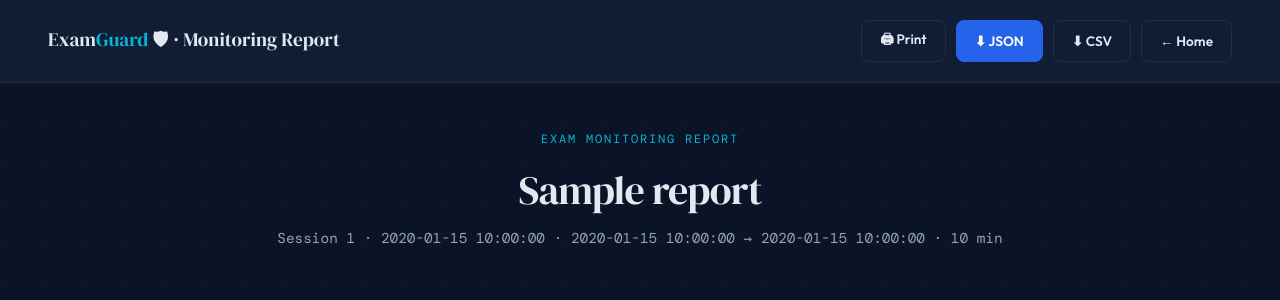
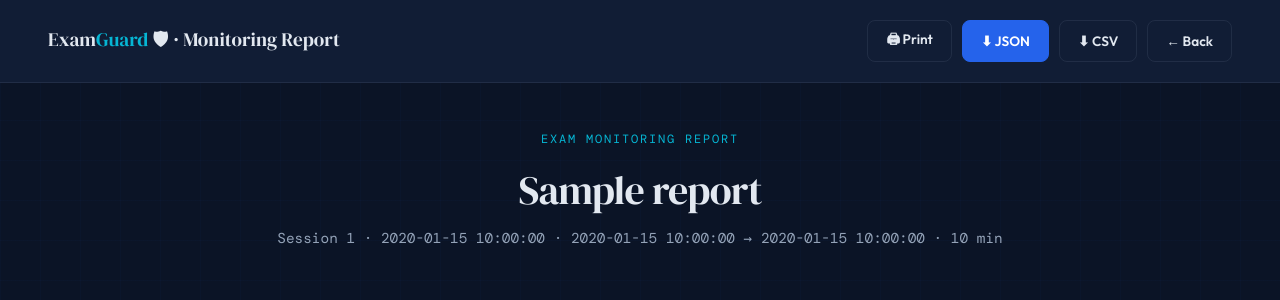
Before and after one commit to Jemuel111/Exam-Guard, a Flask app: template templates/report.html in a window 1280 px wide. Shown: the top 300 px of the page. Run offline with Flask 3, Linux system fonts and the light colour scheme; the template is opened without the code that fills it: most values are stand-ins (such as "Sample title", 1, 10 or a date in 2020).

Commit message:
fix home button

```diff
--- a/templates/report.html
+++ b/templates/report.html
@@ -125,7 +125,7 @@
       <button class="btn-action" onclick="window.print()">🖨 Print</button>
       <button class="btn-action primary" onclick="downloadJSON()">⬇ JSON</button>
       <button class="btn-action" onclick="downloadCSV()">⬇ CSV</button>
-      <button class="btn-action" onclick="window.location.href='/'">← Home</button>
+      <button class="btn-action" onclick="window.location.href='/teacher/dashboard'">← Back</button>
     </div>
   </div>
 
```
Also changed, not shown: instance/examguard.db, 1 other file.
